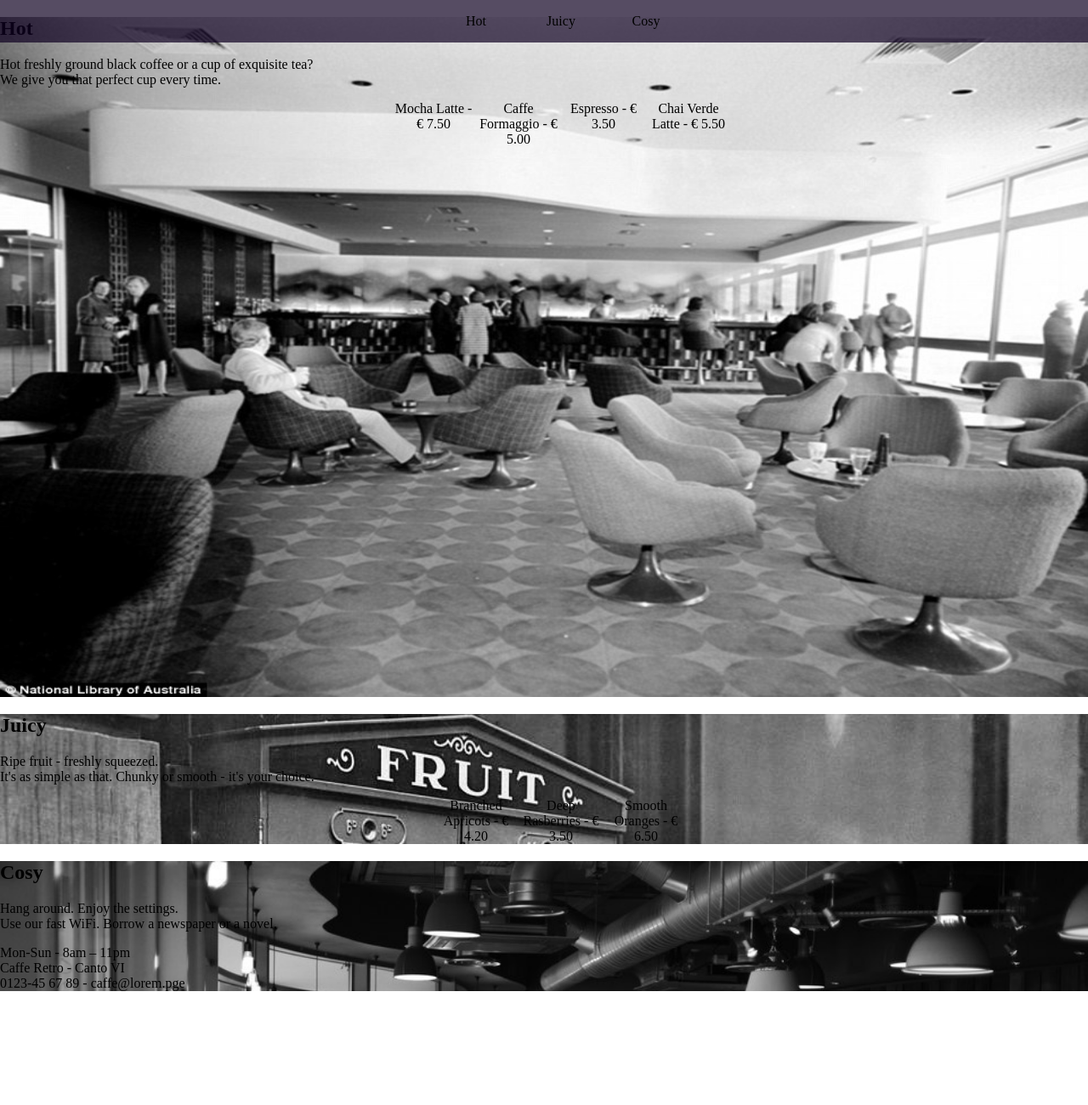
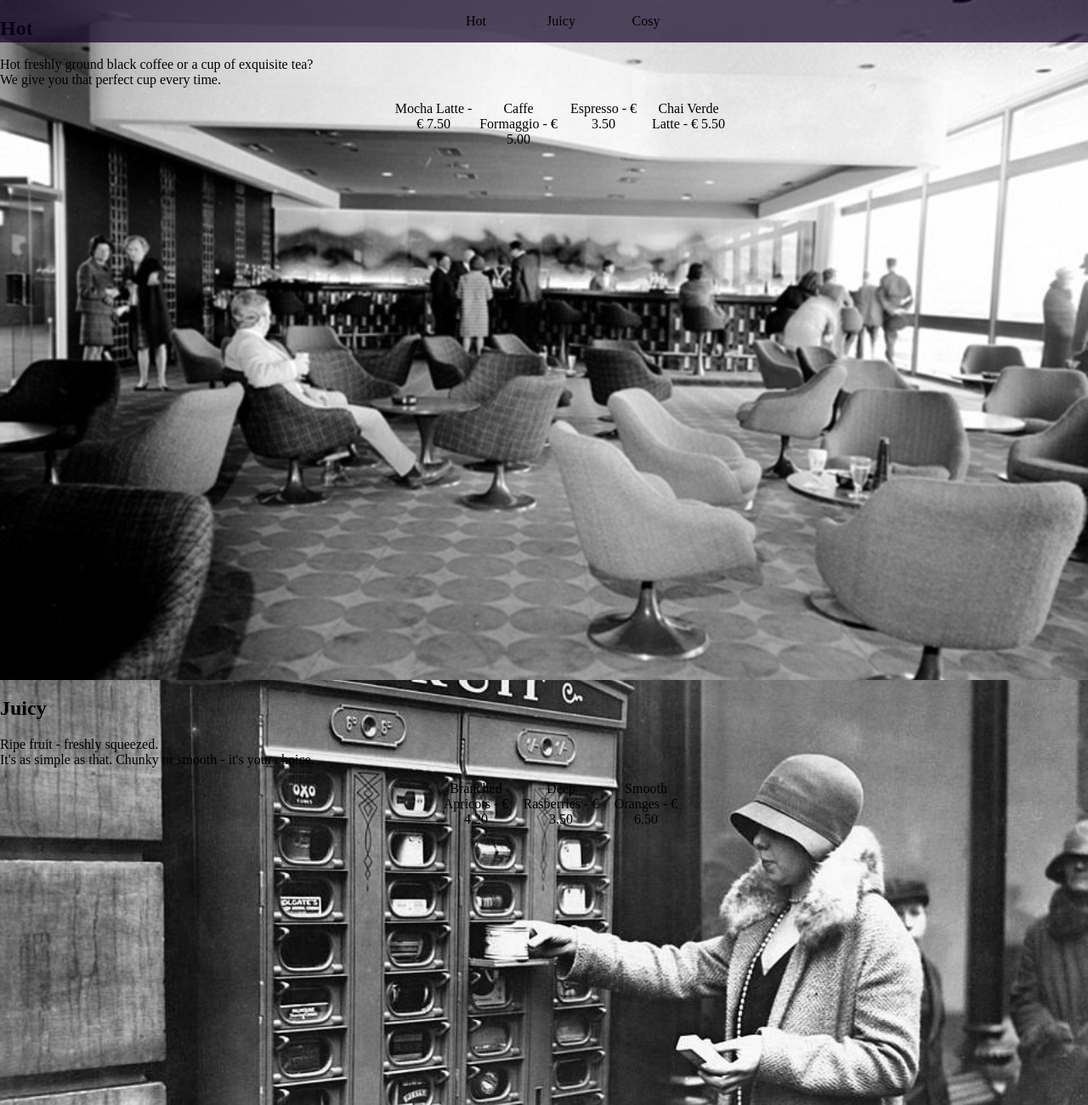
Before and after one commit to jalmai/lexicon-css1-cafe-retro, a plain HTML site: page index.html in a window 1280 px wide. Shown: the top 1300 px of the page at 85% size. Before the commit the page ends 1182 px from the top, so only its background shows below. Drawn offline with Linux system fonts and the light colour scheme.

Commit message:
Background size

```diff
--- a/assets/style.css
+++ b/assets/style.css
@@ -3,20 +3,19 @@ body{
 }
 .hot{
 background-image: url("/assets/cosy.jpg");
-    background-repeat: no-repeat;
-    background-position: center;
-    background-size: 100% 100%;
-    height: 100vh;
 }
 .juicy{
 background-image: url("/assets/juicy.jpg");
-    background-repeat: no-repeat;
-    background-size: 100%;
 }
 .cosy{
 background-image: url("/assets/hot.jpg");
-    background-repeat: no-repeat;
-    background-size: 100%;
+}
+.fullbackground{
+background-repeat: no-repeat;
+    background-position: center;
+    background-size: cover;
+    overflow: hidden;
+    height: 100vh;
 }
 ul{
     display: flex;
--- a/index.html
+++ b/index.html
@@ -16,7 +16,7 @@
         </ul>
       </nav>
     </header>
-    <section class="hot">
+    <section class="hot fullbackground">
       <h2>Hot</h2>
 
       <!-- <img src="assets/cosy.jpg" /> -->
@@ -33,7 +33,7 @@
         <li>Chai Verde Latte - € 5.50</li>
       </ul>
     </section>
-    <section class="juicy">
+    <section class="juicy fullbackground">
       <h2>Juicy</h2>
 
       <p>
@@ -47,7 +47,7 @@
         <li>Smooth Oranges - € 6.50</li>
       </ul>
     </section>
-    <section class="cosy">
+    <section class="cosy fullbackground">
       <h2>Cosy</h2>
 
       <p>
```
